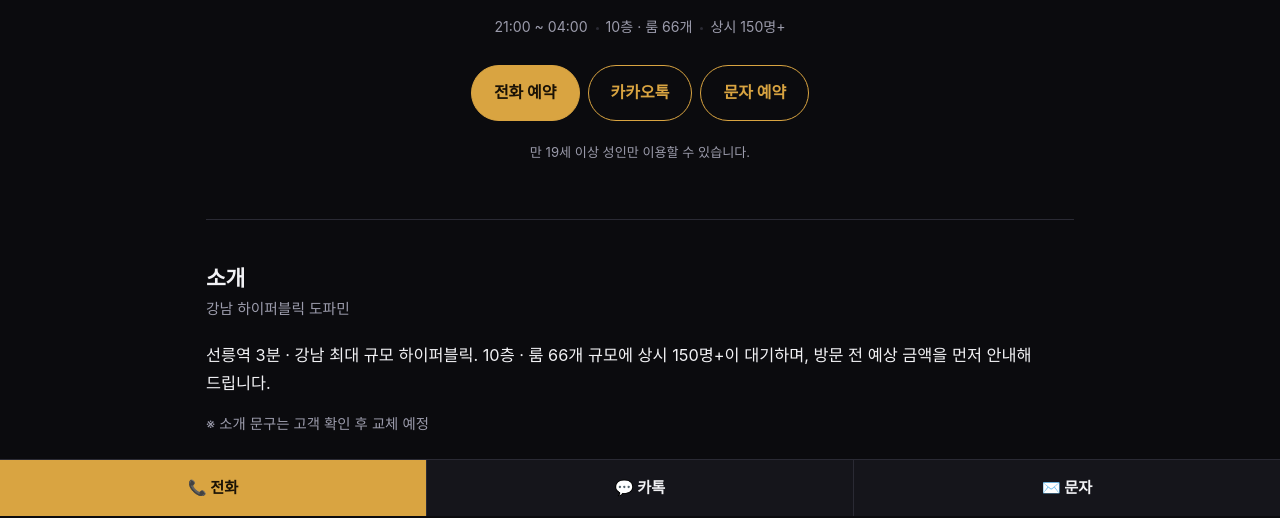
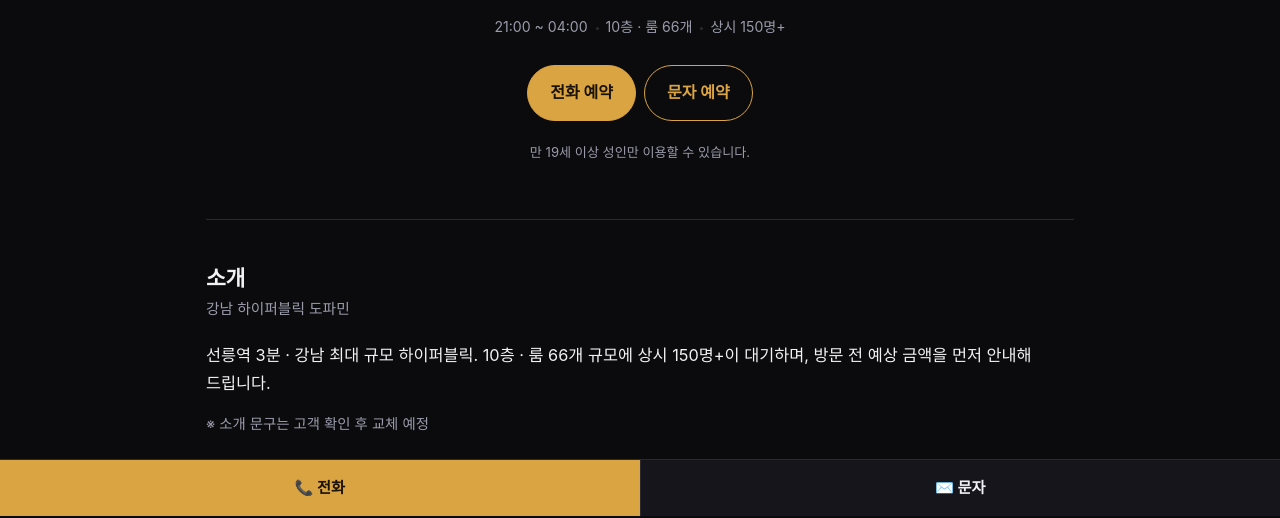
Before and after one commit to byoungguk/dopaminroom, an Astro site: page / in a window 1280 px wide. Shown: the part 284-802 px from the top of the page. Built offline with nearby package versions, Linux system fonts and the light colour scheme; Astro itself is replaced by a stand-in of ours; a web font is replaced by a local one.

Commit message:
예약 전화번호 연동, 카카오 링크 미확보 상태 대응
- 전화번호 010-6466-1839 적용 (tel:, sms: 링크 연동)
- VENUE.kakao 가 비면 카톡 버튼 자동 숨김, 하단 바는 전화·문자 2개로 표시
- 계산기 CTA는 카톡 대신 문자 문의로 대체

Co-Authored-By: Claude Opus 5 (1M context) <noreply@anthropic.com>

```diff
--- a/src/components/ContactBar.astro
+++ b/src/components/ContactBar.astro
@@ -2,12 +2,27 @@
 import { VENUE } from '../venue';
 
 const tel = VENUE.phone.replace(/-/g, '');
+const sms = `sms:${tel}?body=${encodeURIComponent(VENUE.smsTemplate)}`;
+
+// 카카오 링크를 아직 못 받았으면 전화·문자 2개만 노출
+const items = [
+  { href: `tel:${tel}`, label: '📞 전화', cls: 'call', external: false },
+  ...(VENUE.kakao ? [{ href: VENUE.kakao, label: '💬 카톡', cls: 'sub', external: true }] : []),
+  { href: sms, label: '✉️ 문자', cls: 'sub', external: false },
+];
 ---
 
-<div class="bar">
-  <a class="call" href={`tel:${tel}`}>📞 전화</a>
-  <a class="kakao" href={VENUE.kakao} target="_blank" rel="noopener">💬 카톡</a>
-  <a class="sms" href={`sms:${tel}?body=${encodeURIComponent(VENUE.smsTemplate)}`}>✉️ 문자</a>
+<div class="bar" style={`grid-template-columns: repeat(${items.length}, 1fr)`}>
+  {items.map((item) => (
+    <a
+      class={item.cls}
+      href={item.href}
+      target={item.external ? '_blank' : undefined}
+      rel={item.external ? 'noopener' : undefined}
+    >
+      {item.label}
+    </a>
+  ))}
 </div>
 
 <style>
@@ -18,7 +33,6 @@ const tel = VENUE.phone.replace(/-/g, '');
     bottom: 0;
     z-index: 20;
     display: grid;
-    grid-template-columns: repeat(3, 1fr);
     gap: 1px;
     background: var(--border);
     border-top: 1px solid var(--border);
@@ -31,5 +45,5 @@ const tel = VENUE.phone.replace(/-/g, '');
   }
   .bar a:hover { text-decoration: none; }
   .call { background: var(--accent); color: #1a1206; }
-  .kakao, .sms { background: var(--surface); color: var(--text); }
+  .sub { background: var(--surface); color: var(--text); }
 </style>
--- a/src/components/ContactCard.astro
+++ b/src/components/ContactCard.astro
@@ -9,7 +9,9 @@ const tel = VENUE.phone.replace(/-/g, '');
   <p class="muted">담당 {VENUE.manager} · 부재 시 회신드립니다</p>
   <div class="cta">
     <a class="btn" href={`tel:${tel}`}>전화 예약</a>
-    <a class="btn ghost" href={VENUE.kakao} target="_blank" rel="noopener">카카오톡</a>
+    {VENUE.kakao && (
+      <a class="btn ghost" href={VENUE.kakao} target="_blank" rel="noopener">카카오톡</a>
+    )}
     <a class="btn ghost" href={`sms:${tel}?body=${encodeURIComponent(VENUE.smsTemplate)}`}>문자 예약</a>
   </div>
 </div>
--- a/src/components/Hero.astro
+++ b/src/components/Hero.astro
@@ -16,7 +16,9 @@ const tel = VENUE.phone.replace(/-/g, '');
     </ul>
     <div class="actions">
       <a class="btn" href={`tel:${tel}`}>전화 예약</a>
-      <a class="btn ghost" href={VENUE.kakao} target="_blank" rel="noopener">카카오톡</a>
+      {VENUE.kakao && (
+        <a class="btn ghost" href={VENUE.kakao} target="_blank" rel="noopener">카카오톡</a>
+      )}
       <a class="btn ghost" href={`sms:${tel}?body=${encodeURIComponent(VENUE.smsTemplate)}`}>문자 예약</a>
     </div>
     <p class="notice">만 19세 이상 성인만 이용할 수 있습니다.</p>
--- a/src/components/PriceCalculator.astro
+++ b/src/components/PriceCalculator.astro
@@ -47,7 +47,11 @@ const tel = VENUE.phone.replace(/-/g, '');
 
   <div class="cta">
     <a class="btn" href={`tel:${tel}`}>전화로 확인</a>
-    <a class="btn ghost" href={VENUE.kakao} target="_blank" rel="noopener">카톡 문의</a>
+    {VENUE.kakao ? (
+      <a class="btn ghost" href={VENUE.kakao} target="_blank" rel="noopener">카톡 문의</a>
+    ) : (
+      <a class="btn ghost" href={`sms:${tel}?body=${encodeURIComponent(VENUE.smsTemplate)}`}>문자 문의</a>
+    )}
   </div>
 </div>
 
--- a/src/venue.ts
+++ b/src/venue.ts
@@ -3,8 +3,8 @@ export const VENUE = {
   name: '도파민',
   category: '강남 하이퍼블릭',
   tagline: '선릉역 3분 · 강남 최대 규모 하이퍼블릭',
-  phone: '010-0000-0000', // TODO
-  kakao: 'https://open.kakao.com/', // TODO
+  phone: '010-6466-1839',
+  kakao: '', // TODO: 카카오톡 채널/오픈채팅 링크 (빈 값이면 카톡 버튼 숨김)
   manager: '담당자', // TODO
   smsTemplate: '[도파민 예약문의] 날짜/시간, 인원 남겨주시면 회신드립니다.',
   address: '서울특별시 강남구 선릉로92길 38', // TODO 확인
@@ -26,7 +26,7 @@ export const STRENGTHS = [
 
 // 이용 절차
 export const STEPS = [
-  { title: '전화 · 카톡 문의', desc: '날짜와 시간, 인원을 알려주세요.' },
+  { title: '전화 · 문자 문의', desc: '날짜와 시간, 인원을 알려주세요.' },
   { title: '자리 · 구성 추천', desc: '인원과 예산에 맞는 룸과 구성을 안내드립니다.' },
   { title: '비용 확인', desc: '방문 전 예상 금액을 미리 확정합니다.' },
   { title: '방문 · 착석', desc: '도착하시면 바로 안내해 드립니다.' },
```
